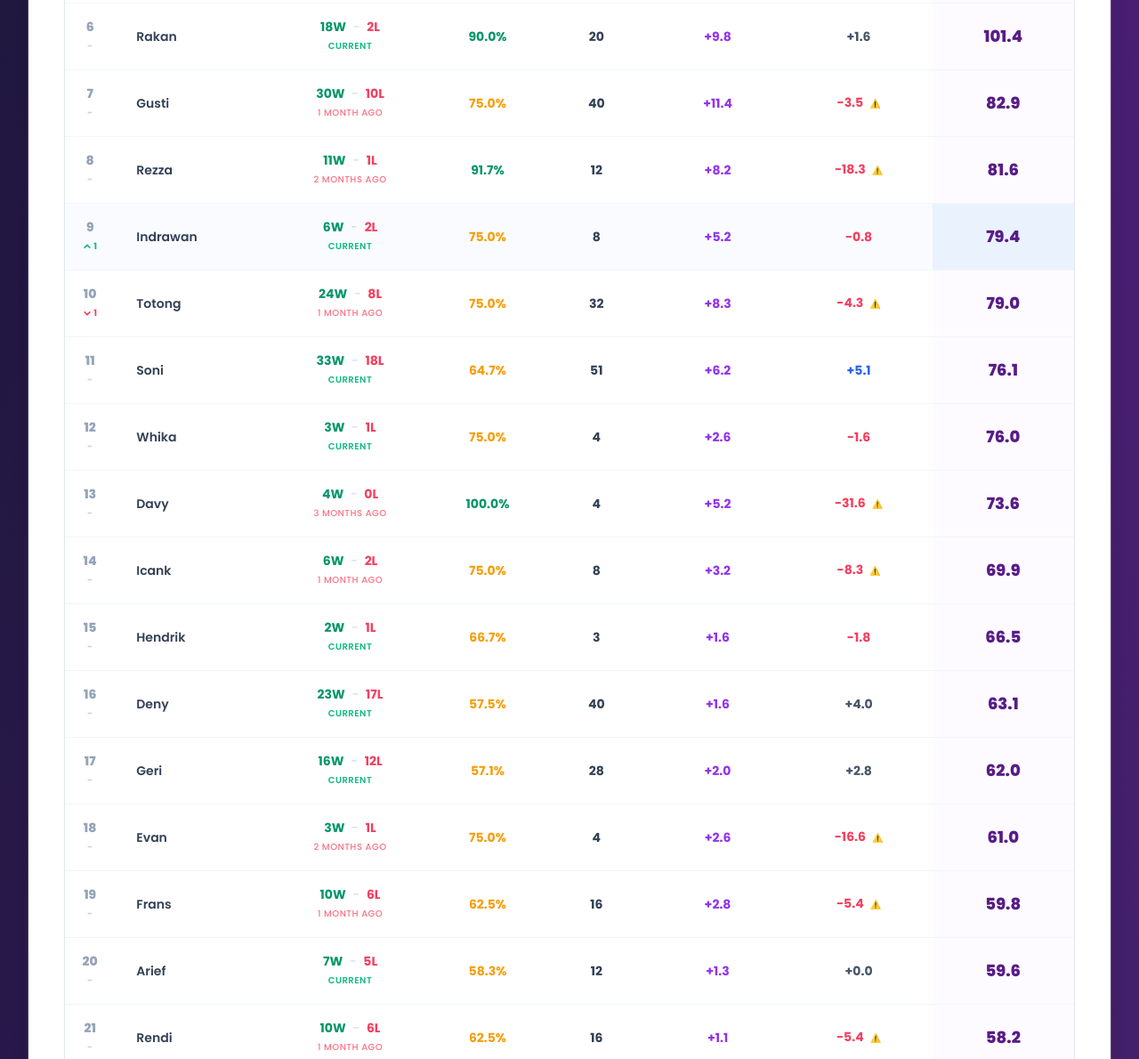
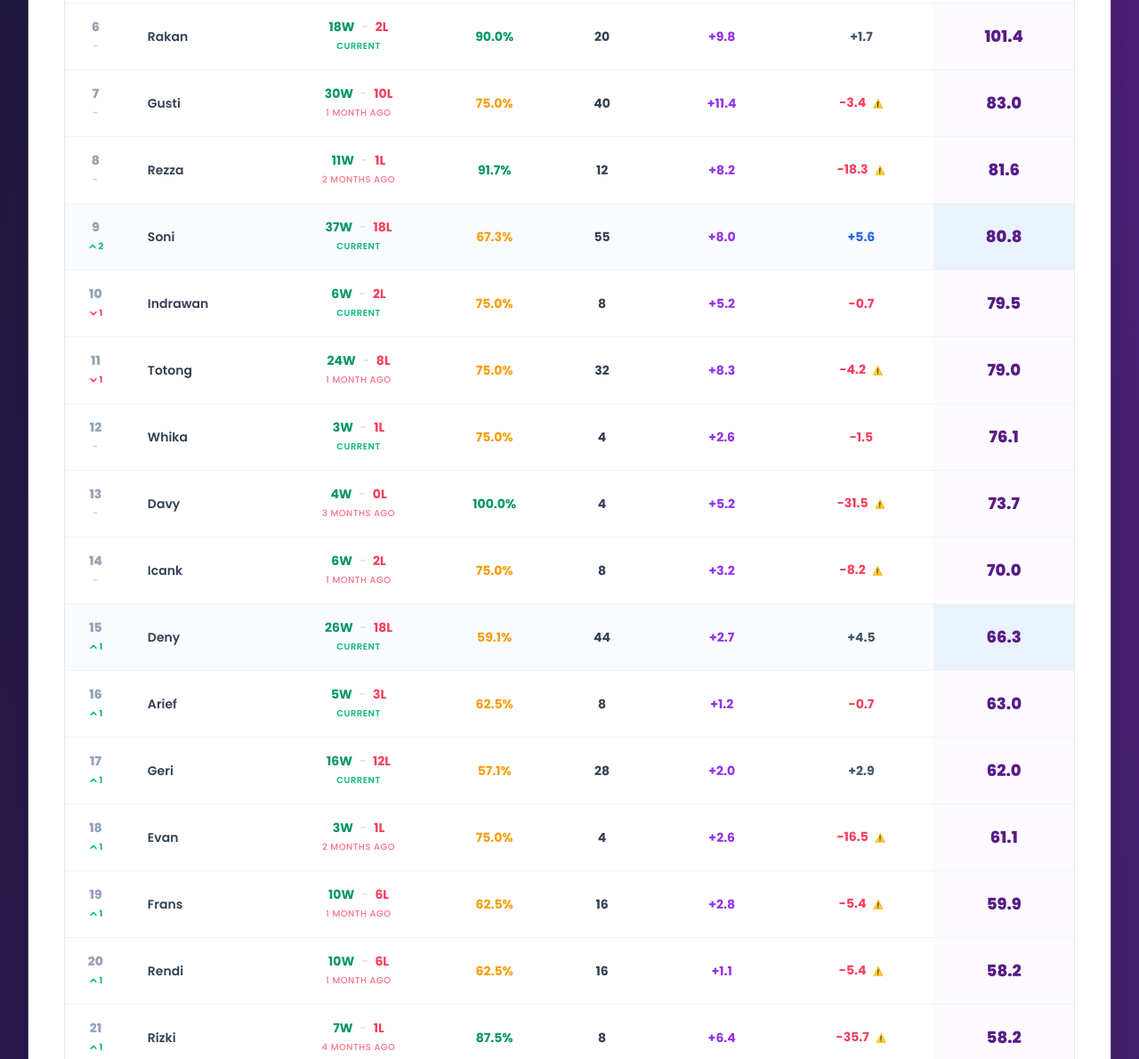
Before and after one commit to abdullohma/acetennissquad-standing, a plain HTML site: page index.html in a window 1280 px wide. Shown: the part 2288-3478 px from the top of the page at 89% size. Drawn offline with nearby package versions, Linux system fonts and the light colour scheme.

Commit message:
Update index.html

```diff
--- a/index.html
+++ b/index.html
@@ -427,8 +427,8 @@
             { name: "Angwyn", gender: "M", games: 8, wins: 4, totalDiff: -4, joinMonth: "Mei" },
             { name: "Anri", gender: "M", games: 4, wins: 0, totalDiff: -8, joinMonth: "November" },
             { name: "Arbar", gender: "M", games: 4, wins: 2, totalDiff: 0, joinMonth: "Mei" },
-            { name: "Arief", gender: "M", games: 12, wins: 7, totalDiff: 4, joinMonth: "November" },
-            { name: "Asep", gender: "M", games: 8, wins: 8, totalDiff: 22, joinMonth: "November" },
+            { name: "Arief", gender: "M", games: 8, wins: 5, totalDiff: 3, joinMonth: "November" },
+            { name: "Asep", gender: "M", games: 4, wins: 4, totalDiff: 11, joinMonth: "November" },
             { name: "Ayub", gender: "M", games: 4, wins: 1, totalDiff: -2, joinMonth: "Agustus" },
             { name: "Azzam", gender: "M", games: 8, wins: 2, totalDiff: -8, joinMonth: "September" },
             { name: "Bayu", gender: "M", games: 26, wins: 12, totalDiff: 0, joinMonth: "Agustus" },
@@ -436,7 +436,7 @@
             { name: "Binka", gender: "M", games: 12, wins: 6, totalDiff: 6, joinMonth: "September" },
             { name: "Dani", gender: "M", games: 8, wins: 0, totalDiff: -21, joinMonth: "Agustus" },
             { name: "Davy", gender: "M", games: 4, wins: 4, totalDiff: 8, joinMonth: "Agustus" },
-            { name: "Deny", gender: "M", games: 40, wins: 23, totalDiff: 8, joinMonth: "November" },
+            { name: "Deny", gender: "M", games: 44, wins: 26, totalDiff: 14, joinMonth: "November", lastUpdate: { games: 4, wins: 3, diff: 6, oldJoinMonth: "November" } },
             { name: "Dhelano", gender: "M", games: 4, wins: 2, totalDiff: 1, joinMonth: "Oktober" },
             { name: "Didik", gender: "M", games: 4, wins: 1, totalDiff: -5, joinMonth: "November" },
             { name: "Domas", gender: "M", games: 20, wins: 3, totalDiff: -21, joinMonth: "Juni" },
@@ -445,7 +445,7 @@
             { name: "Eka", gender: "M", games: 4, wins: 0, totalDiff: -10, joinMonth: "Oktober" },
             { name: "Eko", gender: "M", games: 4, wins: 3, totalDiff: 4, joinMonth: "Mei" },
             { name: "Evan", gender: "M", games: 4, wins: 3, totalDiff: 4, joinMonth: "September" },
-            { name: "Fadlan", gender: "M", games: 8, wins: 2, totalDiff: -12, joinMonth: "November" },
+            { name: "Fadlan", gender: "M", games: 12, wins: 4, totalDiff: -13, joinMonth: "November", lastUpdate: { games: 4, wins: 2, diff: -1, oldJoinMonth: "November" } },
             { name: "Fadly", gender: "M", games: 4, wins: 2, totalDiff: -2, joinMonth: "Juli" },
             { name: "Fahmi", gender: "M", games: 4, wins: 3, totalDiff: 4, joinMonth: "Juni" },
             { name: "Farin", gender: "M", games: 8, wins: 5, totalDiff: 4, joinMonth: "Oktober" },
@@ -458,17 +458,17 @@
             { name: "Geri", gender: "M", games: 28, wins: 16, totalDiff: 9, joinMonth: "November" },
             { name: "Gian", gender: "M", games: 4, wins: 2, totalDiff: 2, joinMonth: "Juni" },
             { name: "Gusti", gender: "M", games: 40, wins: 30, totalDiff: 57, joinMonth: "Oktober" },
-            { name: "Hanif", gender: "M", games: 12, wins: 5, totalDiff: -10, joinMonth: "November", lastUpdate: { games: 4, wins: 1, diff: -6, oldJoinMonth: "November" } },
+            { name: "Hanif", gender: "M", games: 8, wins: 3, totalDiff: -8, joinMonth: "November" },
             { name: "Hanung", gender: "M", games: 44, wins: 10, totalDiff: -28, joinMonth: "September" },
             { name: "Hendra", gender: "M", games: 8, wins: 4, totalDiff: -2, joinMonth: "November" },
-            { name: "Hendrik", gender: "M", games: 3, wins: 2, totalDiff: 2, joinMonth: "November" },
+            { name: "Hendrik", gender: "M", games: 7, wins: 3, totalDiff: -3, joinMonth: "November", lastUpdate: { games: 4, wins: 1, diff: -5, oldJoinMonth: "November" } },
             { name: "Icank", gender: "M", games: 8, wins: 6, totalDiff: 8, joinMonth: "Oktober" },
             { name: "Ichal", gender: "M", games: 4, wins: 3, totalDiff: 8, joinMonth: "Juli" },
             { name: "Indra", gender: "M", games: 2, wins: 1, totalDiff: 0, joinMonth: "Juli" },
             { name: "Indra W", gender: "M", games: 12, wins: 5, totalDiff: -6, joinMonth: "November" },
-            { name: "Indrawan", gender: "M", games: 8, wins: 6, totalDiff: 13, joinMonth: "November", lastUpdate: { games: 4, wins: 3, diff: 5, oldJoinMonth: "November" } },
+            { name: "Indrawan", gender: "M", games: 8, wins: 6, totalDiff: 13, joinMonth: "November" },
             { name: "Intan", gender: "F", games: 8, wins: 3, totalDiff: -6, joinMonth: "September" },
-            { name: "Inti", gender: "M", games: 12, wins: 3, totalDiff: -13, joinMonth: "November", lastUpdate: { games: 4, wins: 0, diff: -8, oldJoinMonth: "November" } },
+            { name: "Inti", gender: "M", games: 12, wins: 3, totalDiff: -13, joinMonth: "November" },
             { name: "Iqbal", gender: "M", games: 28, wins: 11, totalDiff: -19, joinMonth: "November" },
             { name: "Iqfal", gender: "M", games: 4, wins: 3, totalDiff: 4, joinMonth: "Agustus" },
             { name: "Jason", gender: "M", games: 4, wins: 0, totalDiff: -11, joinMonth: "November" },
@@ -498,13 +498,14 @@
             { name: "Rifki", gender: "M", games: 4, wins: 1, totalDiff: -6, joinMonth: "Juli" },
             { name: "Riski", gender: "M", games: 4, wins: 1, totalDiff: -6, joinMonth: "September" },
             { name: "Rizki", gender: "M", games: 8, wins: 7, totalDiff: 16, joinMonth: "Juli" },
-            { name: "Soni", gender: "M", games: 51, wins: 33, totalDiff: 33, joinMonth: "November" },
+            { name: "Soni", gender: "M", games: 55, wins: 37, totalDiff: 43, joinMonth: "November", lastUpdate: { games: 4, wins: 4, diff: 10, oldJoinMonth: "November" } },
             { name: "Sulthan", gender: "M", games: 4, wins: 0, totalDiff: -11, joinMonth: "September" },
             { name: "Taufik", gender: "M", games: 8, wins: 0, totalDiff: -19, joinMonth: "November" },
             { name: "Totong", gender: "M", games: 32, wins: 24, totalDiff: 39, joinMonth: "Oktober" },
             { name: "Try", gender: "M", games: 52, wins: 14, totalDiff: -43, joinMonth: "Oktober" },
             { name: "Tyo", gender: "M", games: 4, wins: 0, totalDiff: -10, joinMonth: "Oktober" },
             { name: "Whika", gender: "M", games: 4, wins: 3, totalDiff: 4, joinMonth: "November" },
+            { name: "Wildan", gender: "M", games: 4, wins: 0, totalDiff: -10, joinMonth: "November", lastUpdate: { newPlayer: true } },
             { name: "Windra", gender: "M", games: 4, wins: 4, totalDiff: 10, joinMonth: "Mei" },
             { name: "Wisnu", gender: "M", games: 4, wins: 3, totalDiff: 2, joinMonth: "Juni" },
             { name: "Yakin", gender: "M", games: 8, wins: 1, totalDiff: -16, joinMonth: "Juli" },
```
